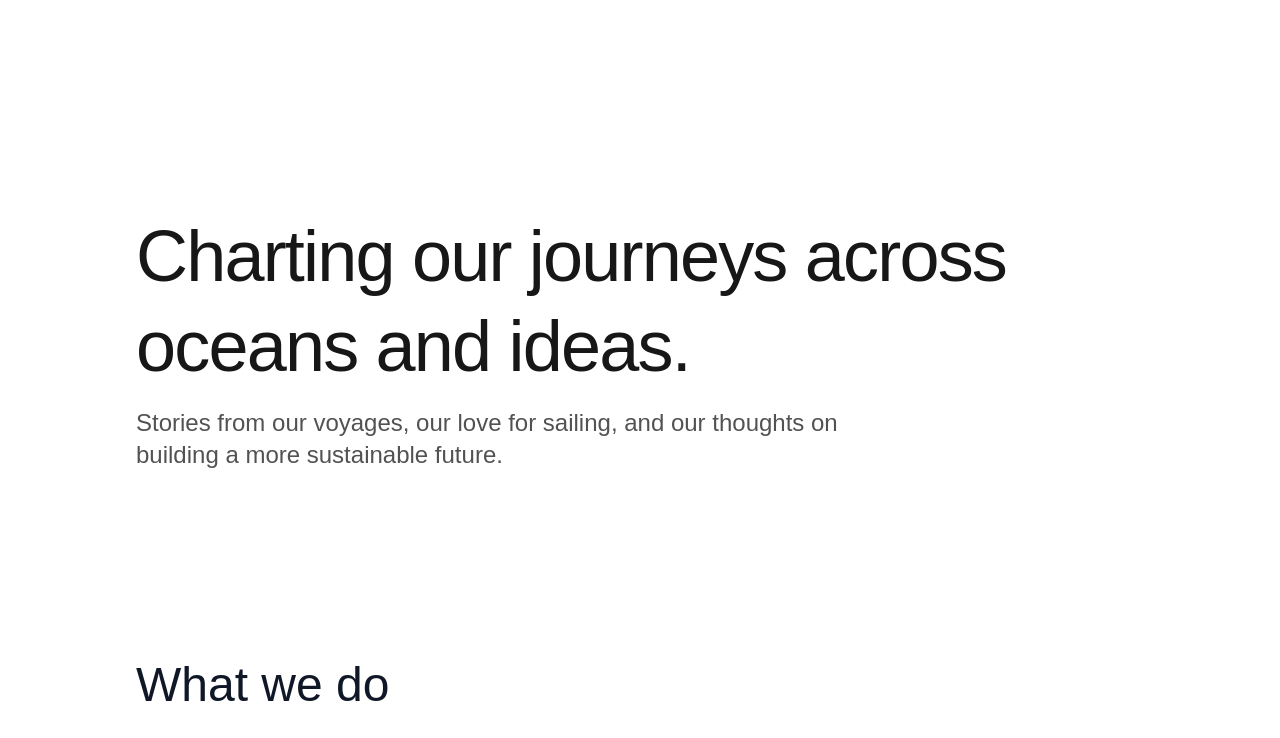
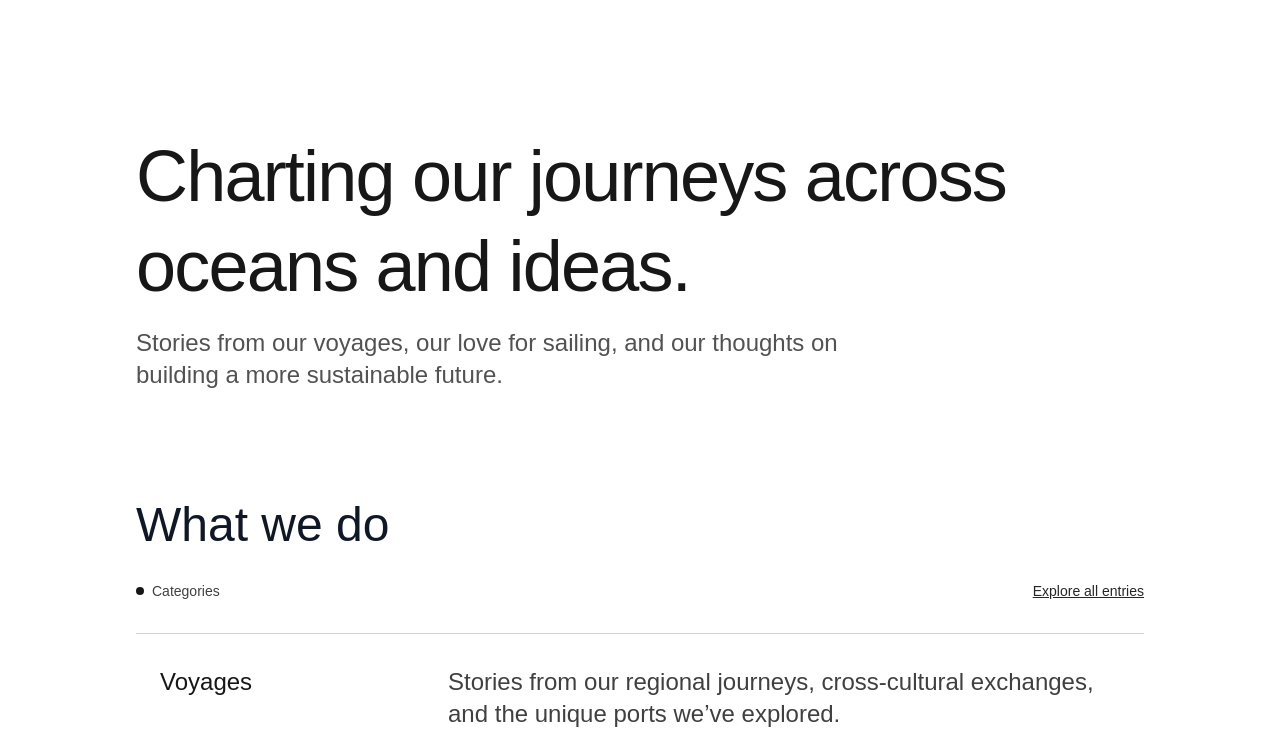
Before and after one commit to NUSSeafarers/NUSSeafarers.github.io, an Astro site: page /blog in a window 1280 px wide. Shown: the part 55-793 px from the top of the page. Built offline with nearby package versions, Linux system fonts and the light colour scheme; Astro itself is replaced by a stand-in of ours; a web font is replaced by a local one.

Commit message:
Update HeroSection.astro

```diff
--- a/src/components/HeroSection.astro
+++ b/src/components/HeroSection.astro
@@ -2,7 +2,7 @@
 const { title, subtitle, path } = Astro.props;
 ---
 
-<section class="min-h-[80vh] flex flex-col justify-center px-6 sm:px-12 md:px-32">
+<section class="min-h-[60vh] flex flex-col justify-center px-6 sm:px-12 md:px-32">
   <div class="max-w-5xl">
     <h1 class="text-4xl md:text-6xl lg:text-7xl font-medium leading-tight text-neutral-900 tracking-tight">
       {title}
```
